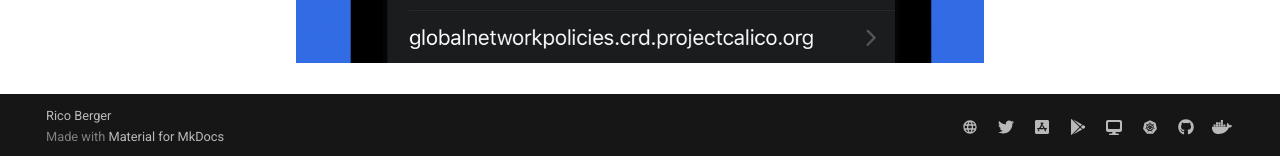
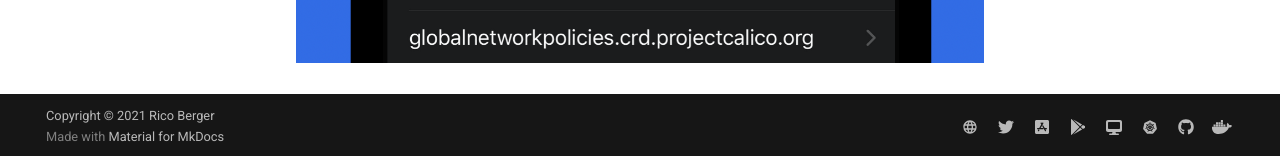
Before and after one commit to kubenav/docs, an MkDocs documentation site: the page built from docs/screenshots.md, in a window 1280 px wide and 900 px high, scrolled down 11650 px. Shown: the part 741-897 px from the top of the window. Built offline with MkDocs 1.6.1 and Material for MkDocs 9.7.7, drawn with Linux system fonts in a browser that asks for light colours; comment, search, counter and statistics services are not loaded.

Commit message:
Update copyright

```diff
--- a/mkdocs.yml
+++ b/mkdocs.yml
@@ -3,7 +3,7 @@ site_description: kubenav is the navigator for your Kubernetes clusters right in
 repo_name: kubenav/kubenav
 repo_url: https://github.com/kubenav/kubenav
 edit_uri: https://github.com/kubenav/docs/edit/master/docs/
-copyright: Rico Berger
+copyright: Copyright © 2021 Rico Berger
 
 theme:
   name: material
```
